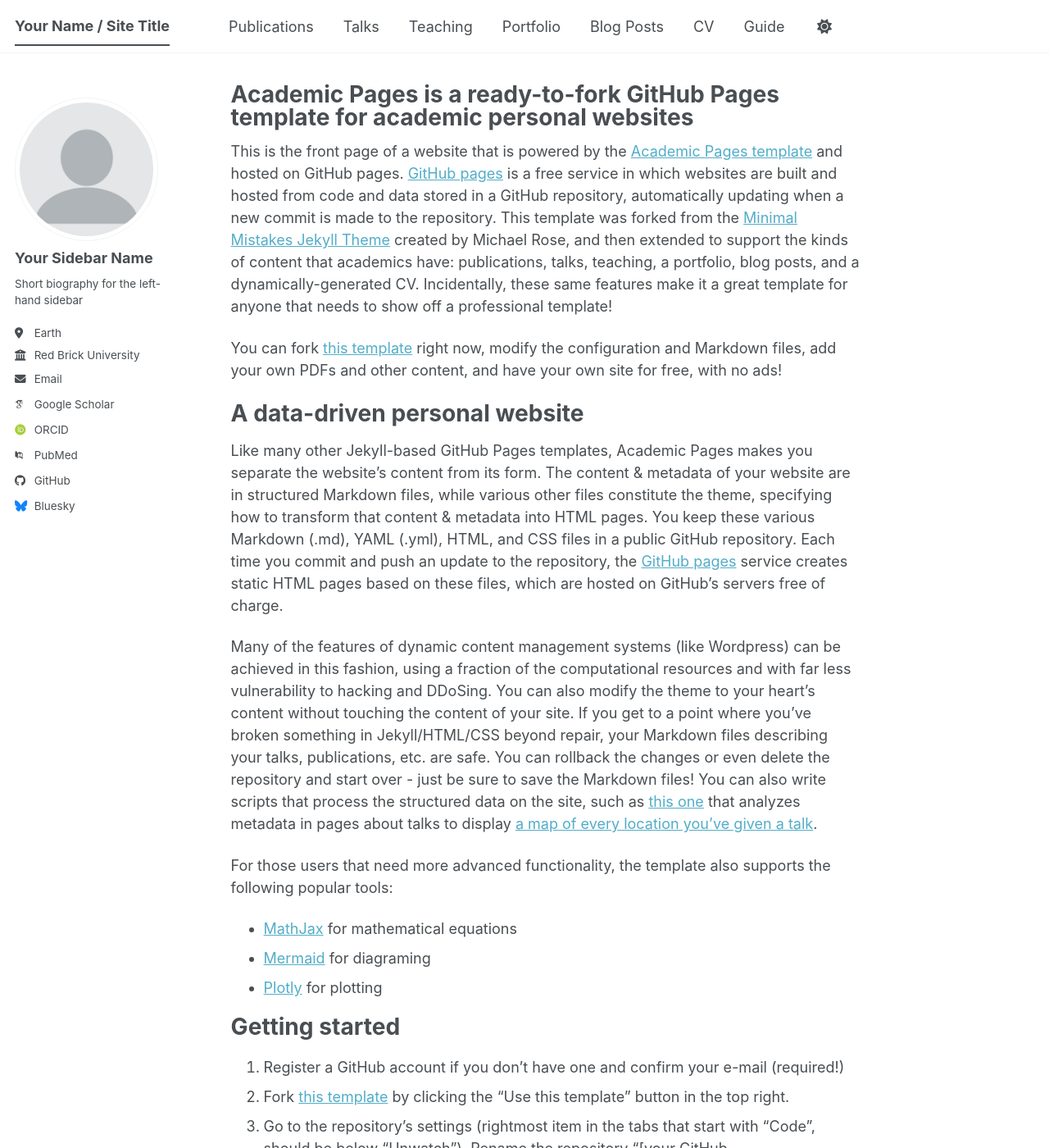
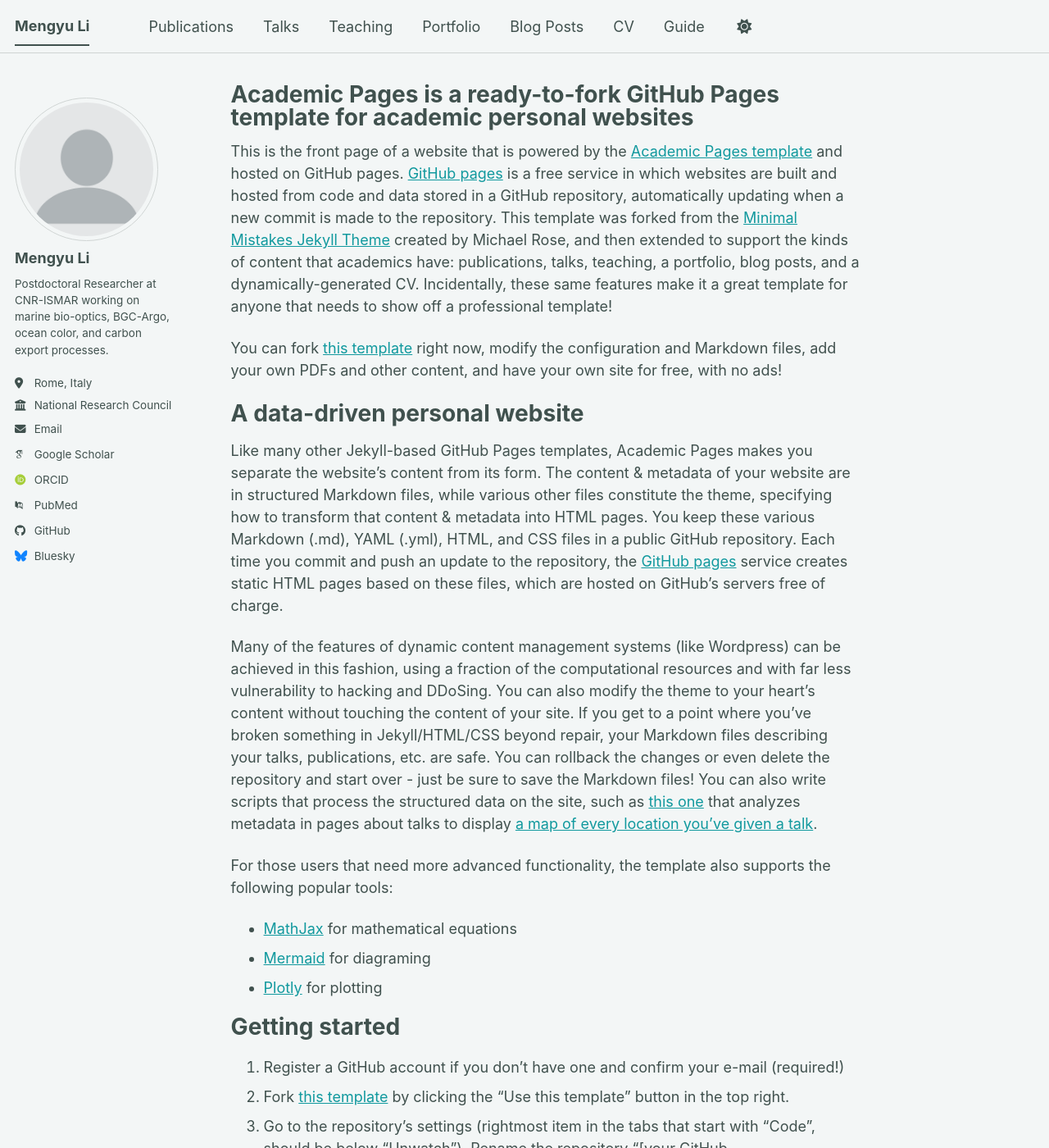
Before and after one commit to MengyuLi15/MengyuLi15.github.io, a Jekyll site: the page built from _pages/about.md, in a window 1280 px wide and 1400 px high. Shown: the whole window at 82% size. Built offline with Jekyll 4.4.1, drawn with Linux system fonts in a browser that asks for light colours; some web fonts are replaced; a script bundle is joined from its source files by our own code; library files that are not in the unit come from our copies; some of the changed text lies outside the part shown.

Commit message:
_config.yml

```diff
--- a/_config.yml
+++ b/_config.yml
@@ -8,15 +8,15 @@
 
 # Basic Site Settings
 locale                   : "en-US"
-site_theme               : "default" # The available themes options are "default", "air", "sunrise", "mint", "dirt" and "contrast"
-title                    : "Your Name / Site Title"
-title_separator          : "-"
-name                     : &name "Your Name"
-description              : &description "Your Name's academic portfolio"   # Update this with a general description of your site, this is the default if not overridden by a page
-url                      : https://academicpages.github.io # The base hostname & protocol for your site e.g. "https://[your GitHub username].github.io",
+site_theme               : "mint" # The available themes options are "default", "air", "sunrise", "mint", "dirt" and "contrast"
+title                    : "Mengyu Li"
+title_separator          : "|"
+name                     : &name "Mengyu Li"
+description              : &description "Postdoctoral Researcher in marine bio-optics, BGC-Argo observations, and ocean biogeochemistry."   # Update this with a general description of your site, this is the default if not overridden by a page
+url                      : "https://mengyuli15.github.io" # The base hostname & protocol for your site e.g. "https://[your GitHub username].github.io",
                                                            # or if you already have some other page hosted on Github then use "https://[your GitHub username].github.io/[Your Repo Name]"
 baseurl                  : "" # the subpath of your site, e.g. "/blog"
-repository               : "academicpages/academicpages.github.io"
+repository               : "MengyuLi15/MengyuLi15.github.io"
 
 # Site Author - The following control what appear as part of the author content on the side bar.
 #               If a field is blank the icon and link will not appear, otherwise it will be shown.
@@ -24,25 +24,25 @@ repository               : "academicpages/academicpages.github.io"
 author:
   # Biographic information
   avatar           : "profile.png"
-  name             : "Your Sidebar Name"
+  name             : "Mengyu Li"
   pronouns         : # example: "she/her"
-  bio              : "Short biography for the left-hand sidebar"
-  location         : "Earth"
-  employer         : "Red Brick University"
+  bio              : "Postdoctoral Researcher at CNR-ISMAR working on marine bio-optics, BGC-Argo, ocean color, and carbon export processes."
+  location         : "Rome, Italy"
+  employer         : "National Research Council (CNR), Institute of Marine Sciences (ISMAR)"
   uri              : # URL
-  email            : "none@example.org"
+  email            : "mengyuli@cnr.it"
 
   # Academic websites
-  academia         : # URL
+  GitHub           : "https://github.com/MengyuLi15/"# URL
   arxiv            : # URL - Update with the correct link to your profile
-  googlescholar    : "https://scholar.google.com/citations?user=PS_CX0AAAAAJ"
+  googlescholar    : "https://scholar.google.com.hk/citations?user=_8dj6EAAAAAJ&hl"
   inspire-hep      : # URL
   impactstory      : # URL
-  orcid            : "https://orcid.org/yourorcidurl"
+  orcid            : "https://orcid.org/0000-0003-0939-7406"
   semantic         : # URL
   ssrn             : # URL
   pubmed           : "https://www.ncbi.nlm.nih.gov/pubmed/?term=john+snow"
-  researchgate     : # URL
+  RearchGate       : "https://www.researchgate.net/profile/Mengyu-Li-15"  # URL
   scopus           : # URL
   zotero           : # URL
 
```
